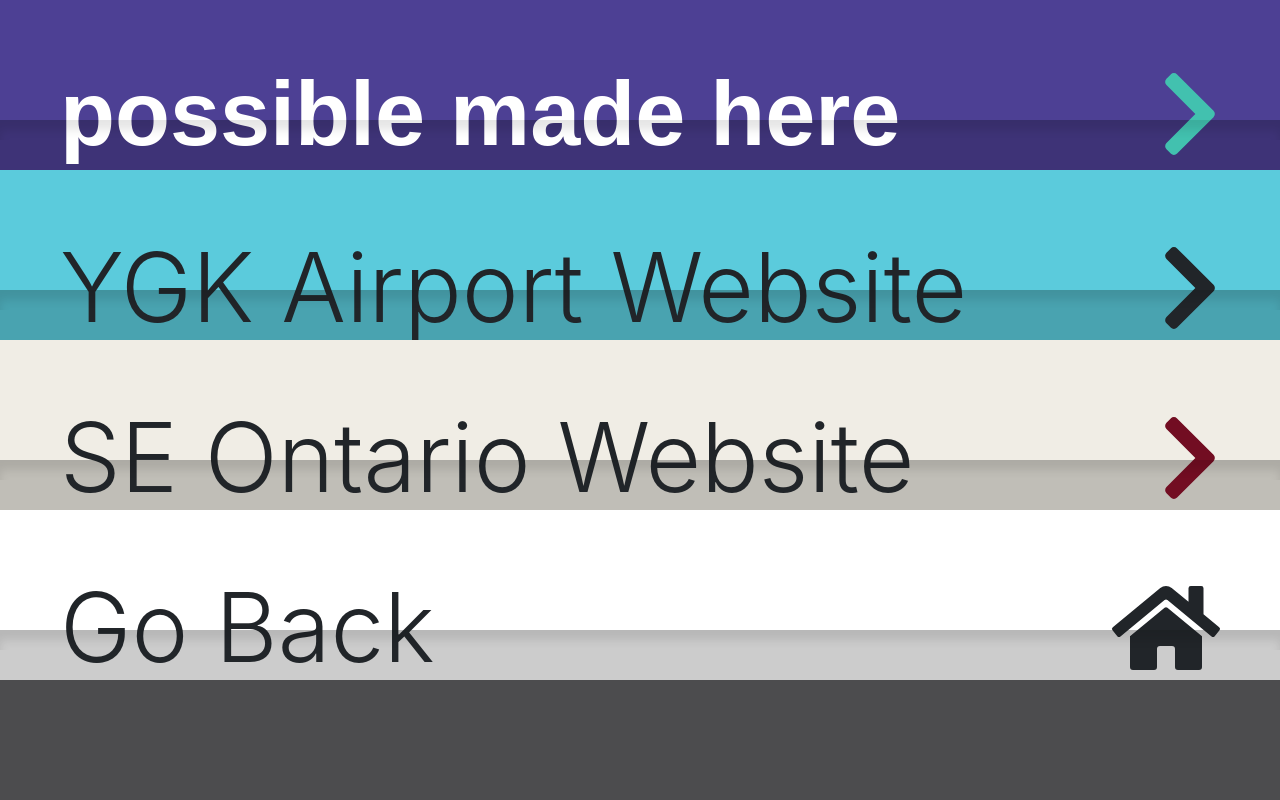
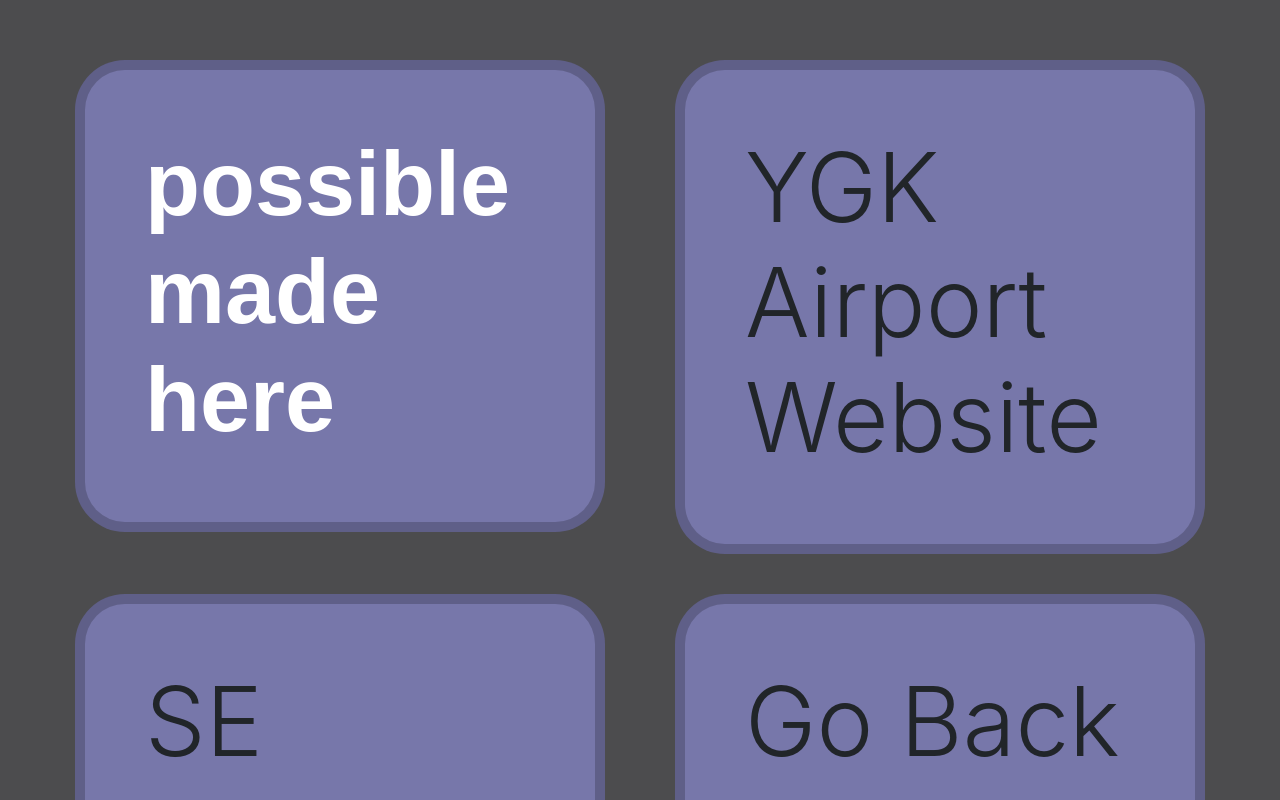
Before and after one commit to city-of-kingston/ygk-kiosk, a React (Create React App) app: page /menu in a window 1280 px wide. Built offline with nearby package versions, Linux system fonts and the light colour scheme.

Commit message:
Testing out the button menu

```diff
--- a/src/App.css
+++ b/src/App.css
@@ -242,3 +242,49 @@
 
 .menu-row-exit-done {
 }
+
+/* Menu Col */
+
+.menu-col {
+  position: relative;
+  -webkit-overflow-scrolling: touch;
+  transition: top 1s ease, opacity 1s ease;
+}
+
+.menu-col .contents {
+  background-color: #7777AA;
+  border: 10px solid rgba(0,0,0,0.2);
+  border-radius: 50px;
+  padding: 60px;
+  margin: 20px;
+  width: calc(100% - 40px);
+}
+
+/*.menu-col::after {
+  content: ' ';
+  position: absolute;
+  left: 0;
+  top: 15vh;
+  width: 100%;
+  height: 20px;
+  box-shadow: 0 10px 10px 0 rgba(0, 0, 0, .1) inset;
+}*/
+
+.menu-col-enter-active {
+  top: 0 !important;
+  opacity: 1;
+}
+
+.menu-col-enter-done {
+  top: 0 !important;
+  opacity: 1;
+}
+
+.menu-col-exit {
+}
+
+.menu-col-exit-active {
+}
+
+.menu-col-exit-done {
+}
--- a/src/App.js
+++ b/src/App.js
@@ -8,7 +8,7 @@
 
 import Landing from './views/Landing';
 import WebView from './views/WebView';
-import Menu from './views/Menu';
+import ButtonMenu from './views/ButtonMenu';
 
 import { library } from '@fortawesome/fontawesome-svg-core';
 import { faHome, faChevronRight } from '@fortawesome/free-solid-svg-icons';
@@ -47,7 +47,7 @@
   { path: '/', Component: Landing, props: { variant: 0 } },
   { path: '/1', Component: Landing, props: { variant: 1 } },
   { path: '/2', Component: Landing, props: { variant: 2 } },
-  { path: '/menu', Component: Menu,
+  { path: '/menu', Component: ButtonMenu,
     props: { menuEntries: mainMenuEntries } },
   { path: '/possiblemadehere', Component: WebView,
     props: { url: "https://possiblemadehere.org", title: 'Possible Made Here.' }},
--- /dev/null
+++ b/src/views/ButtonMenu.js
@@ -0,0 +1,81 @@
+import React, { Component } from 'react';
+import {
+    Row,
+    Col
+} from 'reactstrap';
+import { FontAwesomeIcon } from '@fortawesome/react-fontawesome';
+import { CSSTransition } from 'react-transition-group';
+
+import ViewWrapper from './ViewWrapper';
+import RippleButton from '../components/RippleButton';
+
+export default class ButtonMenu extends Component {
+    constructor(props) {
+        super(props);
+
+        this.state = {
+            animate: true
+        }
+    }
+
+    componentDidMount() {
+        this.inactiveNavigation = setTimeout(() => {
+            this.props.history.push('/', { prev: true });
+        }, 10000);
+    }
+
+    componentWillUnmount() {
+        this.cancelInactiveNavigation();
+    }
+
+    cancelInactiveNavigation() {
+        clearTimeout(this.inactiveNavigation);
+    }
+
+    onEntryClicked(e, path, swap=true, prev=false, triggersAnimation=false) {
+        this.setState({ animate: triggersAnimation });
+        if (triggersAnimation) {
+            e.preventDefault();
+            e.stopPropagation();
+        }
+
+        if (!path) console.error(`Pushing path "${path}" onto history...`);
+        this.props.history.push(path, { swap, prev });
+    }
+
+    render() {
+        let { menuEntries } = this.props;
+        let rowInd = 0;
+
+        return (
+            <ViewWrapper backgroundColor="#4c4c4e" in={this.props.in}
+                onExit={() => this.cancelInactiveNavigation()}>
+                <Row style={{margin: '40px'}}>
+                { menuEntries.map(({
+                    label, path,
+                    swap=true,
+                    prev=false,
+                    triggersAnimation=false,
+                    icon='chevron-right',
+                    buttonStyle={ backgroundColor: '#ffffff' },
+                    labelStyle={},
+                    iconStyle={}
+                }) => {
+                    let i = rowInd++;
+                    return (
+                        <CSSTransition appear={true} in={this.props.in} key={path} timeout={250 * i} classNames="menu-col">
+                            <Col className="menu-col" md={6}
+                                onClick={(e) => this.onEntryClicked(e, path, swap, prev, triggersAnimation)}>
+                                <RippleButton><div className="contents">
+                                    <h1 className="display-1" style={labelStyle}>{ label }</h1>
+                                    {/*<FontAwesomeIcon icon={icon} style={iconStyle} className="h1 display-1 ml-auto"/>*/}
+                                </div></RippleButton>
+                            </Col>
+                        </CSSTransition>
+                    );
+                })}
+                </Row>
+            </ViewWrapper>
+        );
+    }
+}
--- a/src/views/Menu.js
+++ b/src/views/ListMenu.js
@@ -8,7 +8,7 @@
 import ViewWrapper from './ViewWrapper';
 import RippleButton from '../components/RippleButton';
 
-export default class Menu extends Component {
+export default class ListMenu extends Component {
 	constructor(props) {
 		super(props);
 
```
